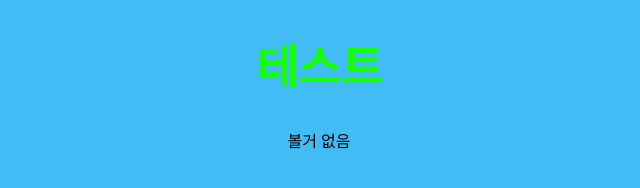
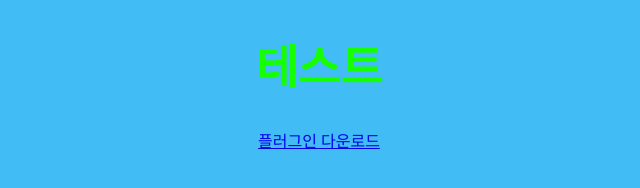
Before and after one commit to dodoman8067/dodoman8067.github.io, a plain HTML site: page index.html in a window 1280 px wide. Shown: the whole page, without its empty margins (321-961 px from the left). Drawn offline with Linux system fonts and the light colour scheme.

Commit message:
Add plugin download href

```diff
--- a/index.html
+++ b/index.html
@@ -6,6 +6,6 @@
 </head>
 <body>
     <h1 class="maintitle">테스트</h1>
-    <p>볼거 없음</p>
+    <a href="/downloads/download.html" download="">플러그인 다운로드</a>
 </body>
 </html>
```
